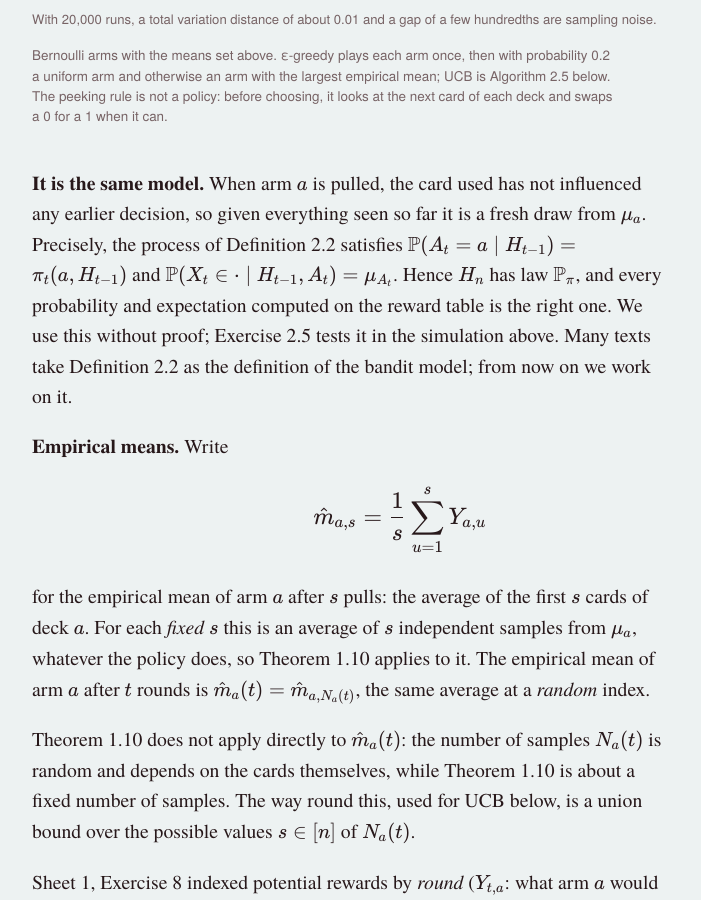
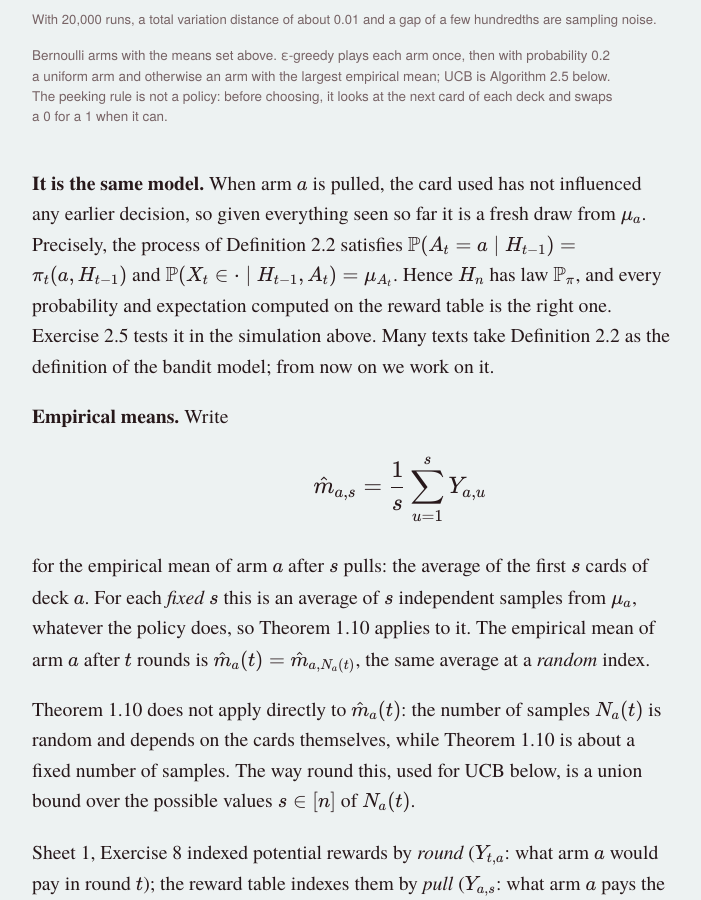
Before and after one commit to iyertejas/iyertejas.github.io, a Jekyll site: the page built from course-rl-2026-lecture-2.md, in a window 1280 px wide and 900 px high, scrolled down 4130 px. Shown: the whole window, without its empty margins (232-933 px from the left). Built offline with Jekyll 4.4.1, drawn with Linux system fonts in a browser that asks for light colours.

Commit message:
Lecture 2: drop 'without proof' remark on the reward table

```diff
--- a/course-rl-2026-lecture-2.md
+++ b/course-rl-2026-lecture-2.md
@@ -86,7 +86,7 @@ Picture a deck of cards for each arm: deck $$a$$ is $$Y_{a,1}, Y_{a,2}, \dots$$,
 Bernoulli arms with the means set above. ε-greedy plays each arm once, then with probability 0.2 a uniform arm and otherwise an arm with the largest empirical mean; UCB is Algorithm 2.5 below. The peeking rule is not a policy: before choosing, it looks at the next card of each deck and swaps a 0 for a 1 when it can.
 {: .caption}
 
-**It is the same model.** When arm $$a$$ is pulled, the card used has not influenced any earlier decision, so given everything seen so far it is a fresh draw from $$\mu_a$$. Precisely, the process of Definition 2.2 satisfies $$\mathbb P(A_t = a \mid H_{t-1}) = \pi_t(a, H_{t-1})$$ and $$\mathbb P(X_t \in \cdot \mid H_{t-1}, A_t) = \mu_{A_t}$$. Hence $$H_n$$ has law $$\mathbb P_\pi$$, and every probability and expectation computed on the reward table is the right one. We use this without proof; Exercise 2.5 tests it in the simulation above. Many texts take Definition 2.2 as the definition of the bandit model; from now on we work on it.
+**It is the same model.** When arm $$a$$ is pulled, the card used has not influenced any earlier decision, so given everything seen so far it is a fresh draw from $$\mu_a$$. Precisely, the process of Definition 2.2 satisfies $$\mathbb P(A_t = a \mid H_{t-1}) = \pi_t(a, H_{t-1})$$ and $$\mathbb P(X_t \in \cdot \mid H_{t-1}, A_t) = \mu_{A_t}$$. Hence $$H_n$$ has law $$\mathbb P_\pi$$, and every probability and expectation computed on the reward table is the right one. Exercise 2.5 tests it in the simulation above. Many texts take Definition 2.2 as the definition of the bandit model; from now on we work on it.
 
 **Empirical means.** Write
 
```
